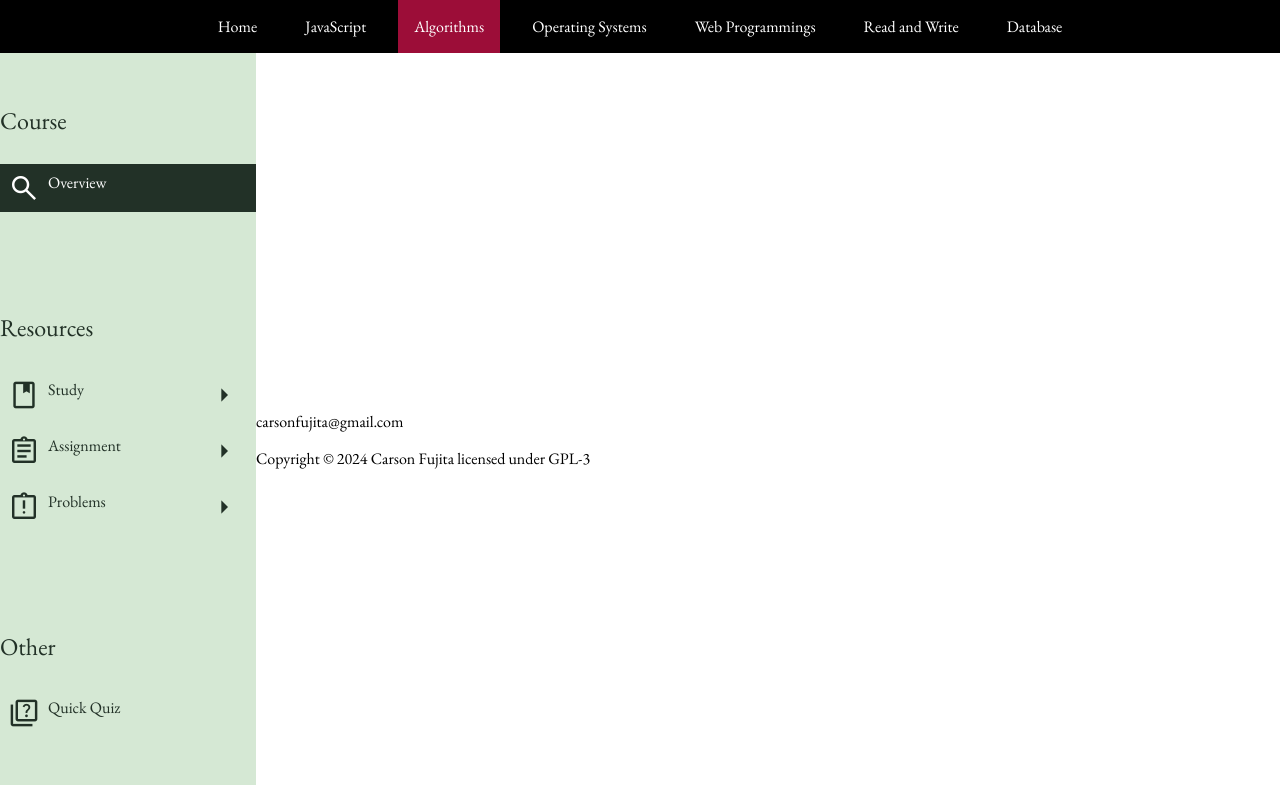
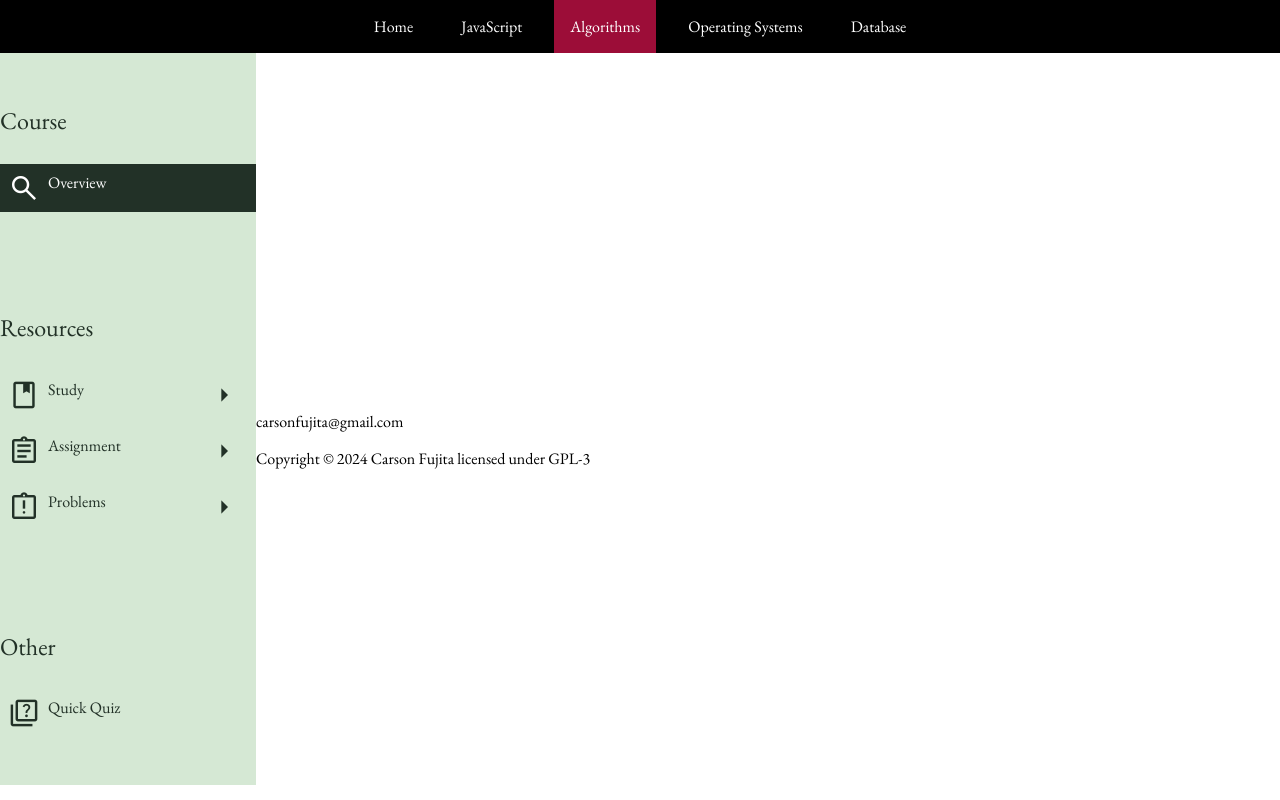
Before and after one commit to CFujitaHumber/Semester1-Notes, a plain HTML site: page Algorithms/pseudocode.html in a window 1280 px wide. Drawn offline with nearby package versions, Linux system fonts and the light colour scheme.

Commit message:
fix issue 16

```diff
--- a/Algorithms/pseudocode.html
+++ b/Algorithms/pseudocode.html
@@ -34,8 +34,8 @@
                     <a class="nav-item" href="../JavaScript/index.html">JavaScript</a>
                     <a class="nav-item current" href="index.html">Algorithms</a>
                     <a class="nav-item" href="../Operating-Systems/index.html">Operating Systems</a>
-                    <a class="nav-item" href="">Web Programmings</a>
-                    <a class="nav-item" href="">Read and Write</a>
+                    <a class="nav-item hidden" href="">Web Programmings</a>
+                    <a class="nav-item hidden" href="">Read and Write</a>
                     <a class="nav-item" href="../Database/index.html">Database</a>
                 </div>
             </nav>
```
Also changed, not shown: Database/index.html (+2 -2 lines), Operating-Systems/commands.html (+2 -2 lines), Operating-Systems/file-management.html (+2 -2 lines), Operating-Systems/index.html (+2 -2 lines), index.html (+2 -2 lines).
